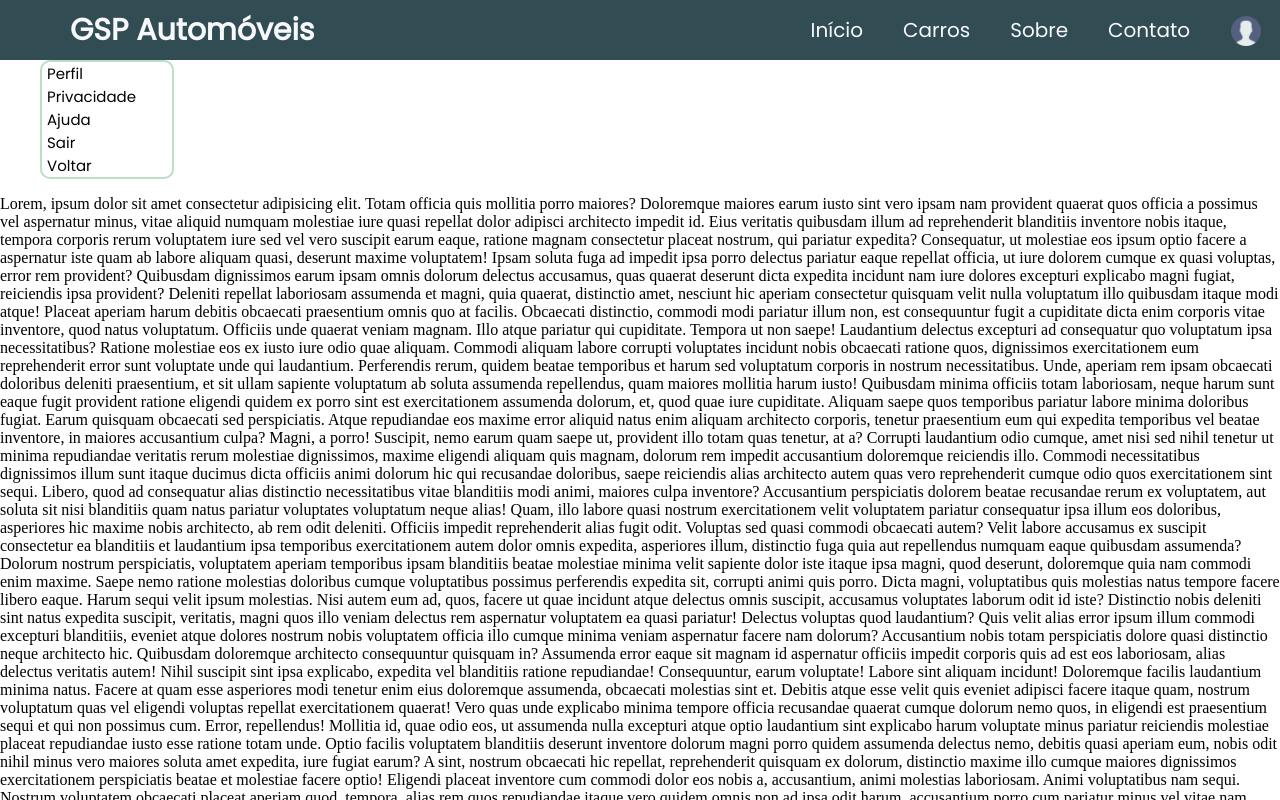
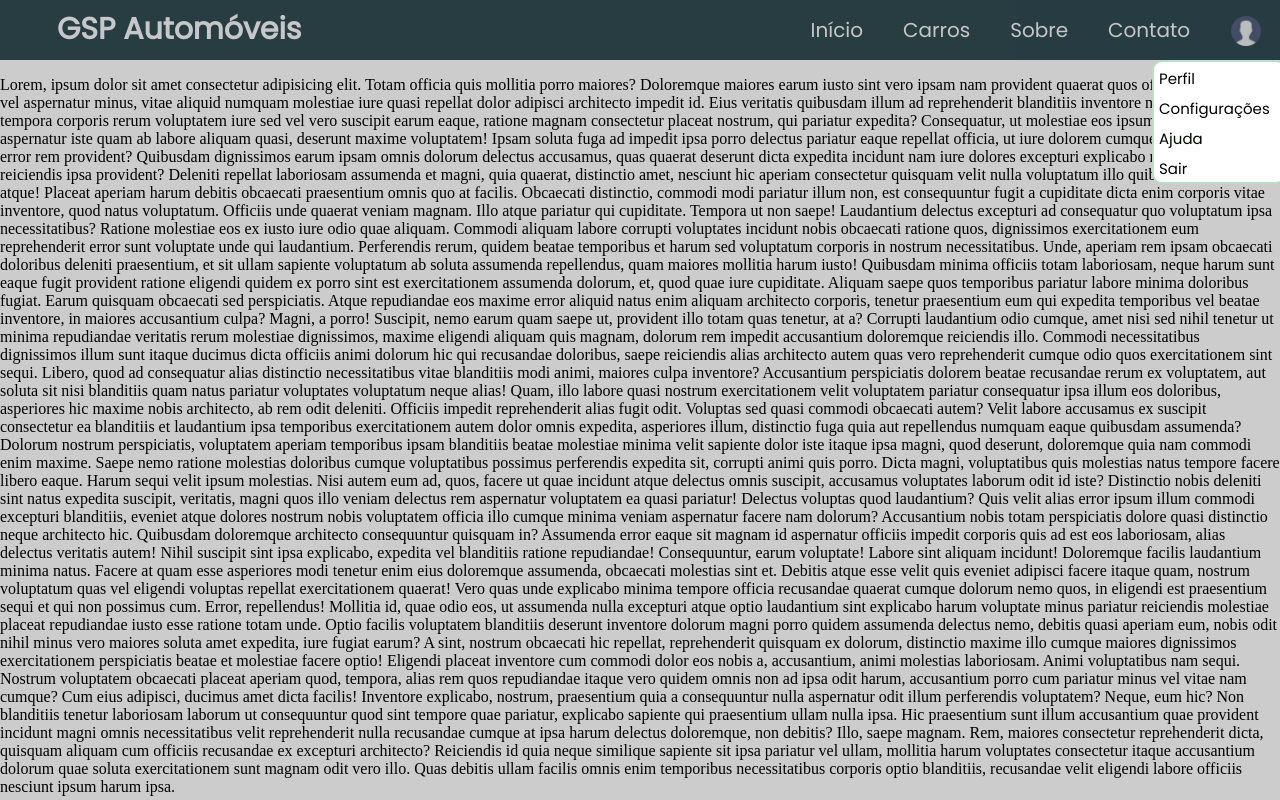
Before and after one commit to Luiz087/web-test, a plain HTML site: page SiteTeste001/index.html in a window 1280 px wide. Both pictures are taken after a click on the button 1245 px from the left and 30 px from the top of the page. Shown: the top 800 px of the page. Drawn offline with Linux system fonts and the light colour scheme.

Commit message:
Final Popup

```diff
--- a/SiteTeste001/index.html
+++ b/SiteTeste001/index.html
@@ -11,7 +11,7 @@
     <main>
         <header>
             <nav class="cabeca">
-                <h2 class="nome-loja">GSP Automóveis</h2>
+                <a href="index.html" style="position: absolute; width: 400px; height: 60px; left: 0; display: flex;"><h2 class="nome-loja" style="padding: 7px; margin: 0;">GSP Automóveis</h2></a>
                 <ul class="lista-cabeca">
                     <li>Início</li>
                     <li>Carros</li>
@@ -24,22 +24,17 @@
         <div class="wrapper">
             <div class="popup-wrapper">
                 <div class="popup">
-                    <div class="popup-content">
                     <div>
-                            <a class="btnSettings popup-link" href="#">Perfil</a>
+                        <a href="perfil_usu.html"><button class="btnSettings popup-link">Perfil</button></a>
                     </div>
                     <div>
-                            <a class="btnSettings popup-link" href="#">Privacidade</a>
+                        <a href="#"><button class="btnSettings popup-link">Configurações</button></a>
                     </div>
                     <div>
-                            <a class="btnSettings popup-link" href="#">Ajuda</a>
+                        <a href="#"><button class="btnSettings popup-link">Ajuda</button></a>
                     </div>
                     <div>
-                            <a class="btnSettings popup-link" href="#">Sair</a>
-                        </div>
-                        <div>
-                            <a class="closeProfilePopup btnSettings">Voltar</a>
-                        </div>
+                        <a href="#"><button class="btnSettings popup-link">Sair</button></a>
                     </div>
                 </div>
             </div>
@@ -71,15 +66,15 @@
                     <h1 style="margin: 0px;">Redes Sociais</h1>
                     <div class="social">
                         <img src="Imagens/icons/instagram.svg" alt="">
-                        <a href="#" style="text-decoration: none; color: #bbdec6; padding-left: 4px;">Instagram</a>
+                        <a style="text-decoration: none; color: #bbdec6; padding-left: 4px;">Instagram</a>
                     </div>
                     <div class="social">
                         <img src="Imagens/icons/twitter.svg" alt="">
-                        <a href="#" style="text-decoration: none; color: #bbdec6; padding-left: 4px;">Twitter</a>
+                        <a style="text-decoration: none; color: #bbdec6; padding-left: 4px;">Twitter</a>
                     </div>
                     <div class="social">
                         <img src="Imagens/Icons/whatsapp.svg" alt="">
-                        <a href="#" style="text-decoration: none; color: #bbdec6; padding-left: 4px;">Whatsapp</a>
+                        <a style="text-decoration: none; color: #bbdec6; padding-left: 4px;">Whatsapp</a>
                     </div>
                 </div>
             </footer>-->
--- a/SiteTeste001/script.js
+++ b/SiteTeste001/script.js
@@ -3,14 +3,14 @@ const popupProfile = document.querySelector('.popup-wrapper')
 const closePopup = document.querySelector('.wrapper')
 
 profileButton.addEventListener('click', ()=> {
-    popupProfile.style.display = 'flex'
+    popupProfile.style.display = 'block'
 })
 
 closePopup.addEventListener('click', event => {
     const classNameOfClickedElement = event.target.classList[0]
     console.log(classNameOfClickedElement)
 
-    if(classNameOfClickedElement === 'closeProfilePopup'||  classNameOfClickedElement === 'btnSettings' || classNameOfClickedElement === 'wrapper' || classNameOfClickedElement === 'undefined') {
+    if(classNameOfClickedElement === 'popup-wrapper' || classNameOfClickedElement === 'closeProfilePopup'||  classNameOfClickedElement === 'btnSettings' || classNameOfClickedElement === 'wrapper' || classNameOfClickedElement === 'undefined') {
         popupProfile.style.display = 'none'
     }
 
--- a/SiteTeste001/stylePrincip.css
+++ b/SiteTeste001/stylePrincip.css
@@ -14,7 +14,7 @@ html, body{
     padding: 0px;
     display: flex;
     flex-direction: row;
-
+    align-items: center;
 }
 
 .cabeca { /* Navbar header*/
@@ -57,45 +57,43 @@ li { /* Estilização dos pontos da lista*/
     color: #f7f8fc;
 }
 
-.popup-wrapper{  /* Popup click perfil*/
+.popup-wrapper{
+    background: rgba(0, 0, 0, 0.2);
+    position: fixed;
+    top: 0;
+    left: 0;
+    width: 100%;
+    height: 100%;
+    display: none;
+}
+
+.popup{  /* Popup click perfil*/
     width: 130px;
-    background: transparent;
+    background: white;
     border: 2px solid #bbdec6;
     border-radius: 10px;
     font-size: 1.1em;
     color: white;
-    font-weight: 500;
-    margin-left: 40px;
+    margin-left: 90%;
+    margin-top: 60px;
     transition: .5s;
-    display: none;
-}
-
-.popup-wrapper:hover{  /* Popup click perfil*/
-    width: 130px;
-    background: transparent;
-    border: 2px solid #bbdec6;
-    border-radius: 10px;
-    font-size: 1.1em;
-    color: white;
-    font-weight: 500;
-    margin-left: 40px;
-    transition: .5s;
-    display: flex;
-    align-items: end;
+    text-align: center;
+    align-items: center;
+    justify-content: center;
 }
 
 .btnSettings{ /*Botões dentro da popup*/
     background: transparent;
     border: none;
+    border-radius: 10px;
     text-align: start;
     color: #010300;
     height: 30px;
-    width: 200px;
+    width: 130px;
     cursor: pointer;
     font-family: 'Poppins';
     font-size: 15px;
     padding: 5px;
-    text-decoration: none;
 }
 
 .closeProfilePopup{ /*Botões dentro da popup*/
@@ -105,11 +103,15 @@ li { /* Estilização dos pontos da lista*/
     color: #010300;
 }
 
-.popup-wrapper:hover{ /*depois que aparece a popup*/
-    background: white;
+.btnSettings:hover{ /*depois que aparece a popup*/
+    background: rgb(25, 25, 25);
+    color: white;
+    width: 130px;
+    transition: 0.2s;
 }
 
-footer{ /*Estilização do rodapé em geral*/
+/*
+footer{
     margin: 0px;
     padding: 0px;
     display: flex;
@@ -125,7 +127,7 @@ footer{ /*Estilização do rodapé em geral*/
     left: 0;
 }
 
-.footer-div{ /*Estilização das divs do rodapé*/
+.footer-div{
     text-align: start;
     padding: 20px;
     padding-top: 10px;
@@ -141,14 +143,8 @@ footer{ /*Estilização do rodapé em geral*/
     flex-direction: row;
     justify-content: center;
     margin: 5px;
-
-}
-
-#wrapper{
-    min-height: 100%;
-    position: relative;
 }
 
 div.body-content{
     padding-bottom: 100px;
-}
+}*/
```
Also changed, not shown: SiteTeste001/perfil_usu.html (added, +12 -0 lines). Lines whose indentation alone changed are shown as unchanged.
